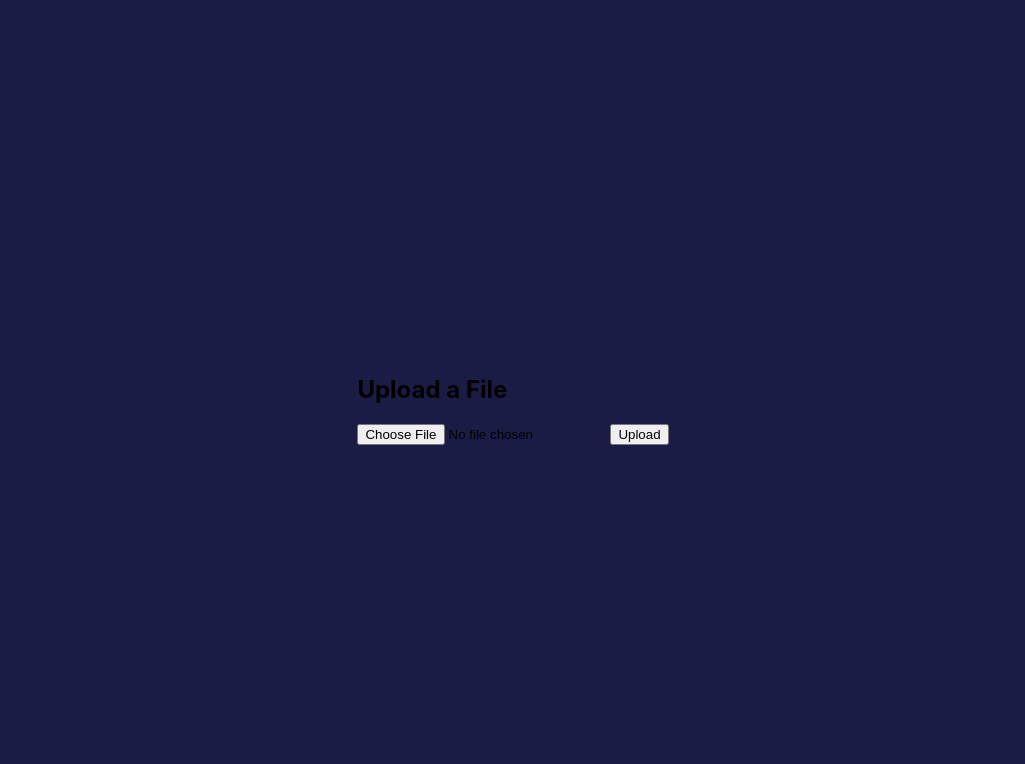
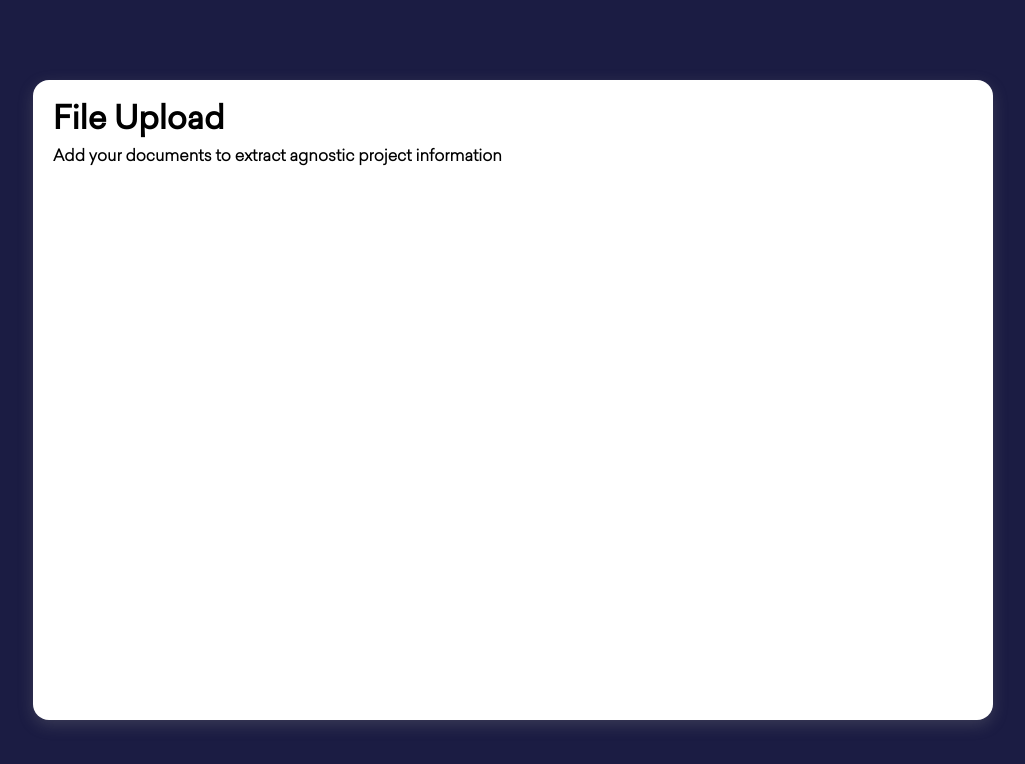
Before and after one commit to luciana-mdi/wiki-frontend, a React (Create React App) app in the folder app/: page /upload in a window 1280 px wide. Shown: the top 764 px of the page, without its empty margins (127-1152 px from the left). Built offline with nearby package versions, Linux system fonts and the light colour scheme.

Commit message:
upload page started and header created

```diff
--- /dev/null
+++ b/app/src/components/FileUpload.css
@@ -0,0 +1,51 @@
+/* Import the light font */
+@font-face {
+    font-family: 'SaliecLight';
+    src: url('../assets/fonts/saliec-light.ttf') format('truetype'); /* Adjust path based on your structure */
+    font-weight: 300; /* Light font weight */
+    font-style: normal; /* Set style */
+}
+
+/* Import the regular font */
+@font-face {
+    font-family: 'SaliecRegular';
+    src: url('../assets/fonts/saliec-regular.otf') format('opentype'); /* Adjust path based on your structure */
+    font-weight: 400; /* Regular font weight */
+    font-style: normal; /* Set style */
+}
+
+.file-upload-container {
+    background-color: #FFFFFF;
+    box-shadow: 0px 5px 15px rgba(129, 128, 128, 0.3);  /* Box shadow for depth */
+    display: flex;
+    justify-content: flex-start;  /* Align content to the top */
+    align-items: flex-start;      /* Align content to the left */
+    height: 80vh;
+    width: 120vh;
+    border-radius: 16px;
+    padding: 20px;  /* Add padding to create space between the content and the box edges */
+}
+
+.header {
+    display: flex;
+    flex-direction: column; /* Stack the headers vertically */
+    align-items: flex-start; /* Align the headers to the left */
+}
+
+h1, h2 {
+    margin: 0;  /* Remove default margin */
+    padding: 0; /* Remove default padding */
+}
+
+h1 {
+    font-family: 'SaliecRegular', sans-serif;
+    font-size: 32px;
+    color: #000000;
+}
+
+h2 {
+    font-family: 'SaliecLight', sans-serif;
+    font-size: 16px;
+    color: #000000;
+    margin-top: 5px;
+}
--- /dev/null
+++ b/app/src/components/FileUpload.js
@@ -0,0 +1,19 @@
+// src/components/Login.js
+
+import React, { useState } from 'react';
+import { useNavigate } from 'react-router-dom'; // Import the useNavigate hook
+import './FileUpload.css';
+
+
+const FileUpload = () => {
+  return (
+    <div className="file-upload-container">
+        <div className="header">
+            <h1>File Upload</h1>
+            <h2>Add your documents to extract agnostic project information</h2>
+        </div>
+    </div>
+  );
+};
+
+export default FileUpload;
--- a/app/src/components/Login.css
+++ b/app/src/components/Login.css
@@ -43,6 +43,7 @@
 
 .input-group {
     margin-bottom: 1.5rem;
+    margin-top: -1rem;
 }
 
 .login-input {
--- a/app/src/screens/UploadScreen.js
+++ b/app/src/screens/UploadScreen.js
@@ -2,26 +2,12 @@
 
 import React, { useState } from 'react';
 import BackgroundWrapper from '../components/BackgroundWrapper';
+import FileUpload from '../components/FileUpload';
 
 const UploadScreen = () => {
-  const [file, setFile] = useState(null);
-
-  const handleFileChange = (event) => {
-    setFile(event.target.files[0]);
-  };
-
-  const handleUpload = () => {
-    console.log('File uploaded:', file);
-    // Logic for file upload goes here.
-  };
-
   return (
     <BackgroundWrapper>
-      <div className="upload-container">
-        <h2>Upload a File</h2>
-        <input type="file" onChange={handleFileChange} />
-        <button onClick={handleUpload} className="upload-button">Upload</button>
-      </div>
+      <FileUpload />
     </BackgroundWrapper>
   );
 };
```
